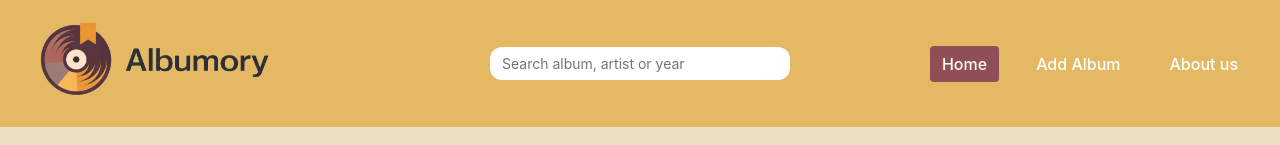
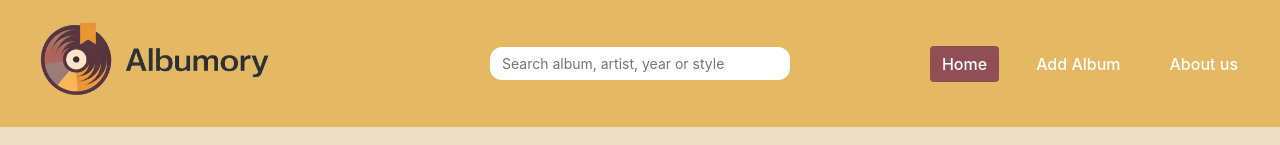
Before and after one commit to Music-App-Developers/react-music-app, a React (Vite) app: page / in a window 1280 px wide. Shown: the top 145 px of the page. Built offline with nearby package versions, Linux system fonts and the light colour scheme; no server answers.

Commit message:
feat: add style as an option to search

```diff
--- a/src/pages/AlbumDetails.css
+++ b/src/pages/AlbumDetails.css
@@ -1,4 +1,4 @@
-/* Reset básico */
+
 * {
   box-sizing: border-box;
   margin: 0;
@@ -12,7 +12,6 @@ body {
 
 }
 
-/* Contenedor principal */
 .album-container {
   max-width: 800px;
   margin: 40px auto;
@@ -22,14 +21,12 @@ body {
   box-shadow: 0 10px 30px rgba(0, 0, 0, 0.08);
 }
 
-/* Header del álbum */
 .album-header {
   display: center;
   gap: 24px;
   margin-bottom: 32px;
 }
 
-/* Portada */
 .album-cover {
   width: 300px;
   height: 300px;
@@ -38,7 +35,6 @@ body {
   background-color: #ddd;
 }
 
-/* Info del álbum */
 .album-info {
   display: flex;
   flex-direction: column;
@@ -62,7 +58,6 @@ body {
   color: #999;
 }
 
-/* Tracklist */
 .tracklist {
   list-style: none;
   margin-top: 16px;
@@ -101,14 +96,11 @@ body {
   font-variant-numeric: tabular-nums;
 }
 
-/* Hover sutil */
 .track:hover {
   background-color: #fafafa;
 }
 
-/*CSS Button
 
-/* Contenedor opcional */
 .btn-action {
   padding: 8px 14px;
   border: none;
@@ -119,7 +111,6 @@ body {
   transition: all 0.25s ease;
 }
 
-/* Botón Editar */
 .btn-edit {
   background-color: #E5B864; /* azul */
   color: #ffffff;
@@ -131,9 +122,8 @@ body {
   box-shadow: 0 6px 12px rgba(59, 130, 246, 0.3);
 }
 
-/* Botón Delete */
 .btn-delete {
-  background-color: #ef4444; /* rojo */
+  background-color: #ef4444;
   color: #ffffff;
   margin: 5px;
 }
@@ -143,13 +133,11 @@ body {
   box-shadow: 0 6px 12px rgba(239, 68, 68, 0.3);
 }
 
-/* Efecto click */
 .btn-action:active {
   transform: scale(0.96);
 }
 
 
-/* Responsive */
 @media (max-width: 600px) {
   .album-header {
     flex-direction: column;
--- a/src/pages/Home.jsx
+++ b/src/pages/Home.jsx
@@ -34,6 +34,7 @@ function Home({ search }) {
   const filteredAlbums = album.filter(a =>
     a.artist.toLowerCase().includes(search.toLowerCase()) ||
     a.album.toLowerCase().includes(search.toLowerCase()) ||
+    a.style?.toLowerCase().includes(search.toLowerCase()) ||
     a.year.toString().includes(search)
   );
 
@@ -59,6 +60,7 @@ function Home({ search }) {
           <Group justify="space-between" mt="md" mb="xs">
             <Text fw={500}>{element.artist}</Text>
             <Text fw={400}>{element.album}</Text>
+            <Text fw={400}>{element.style}</Text>
           </Group>
 
           <Text size="sm" c="dimmed">
--- a/src/pages/NavBar.jsx
+++ b/src/pages/NavBar.jsx
@@ -13,7 +13,7 @@ function NavBar({ search, setSearch }) {
             <input
                 type="text"
                 className="search-input"
-                placeholder="Search album, artist or year"
+                placeholder="Search album, artist, year or style"
                 value={search}
                 onChange={(e) => setSearch(e.target.value)}
             />
```
